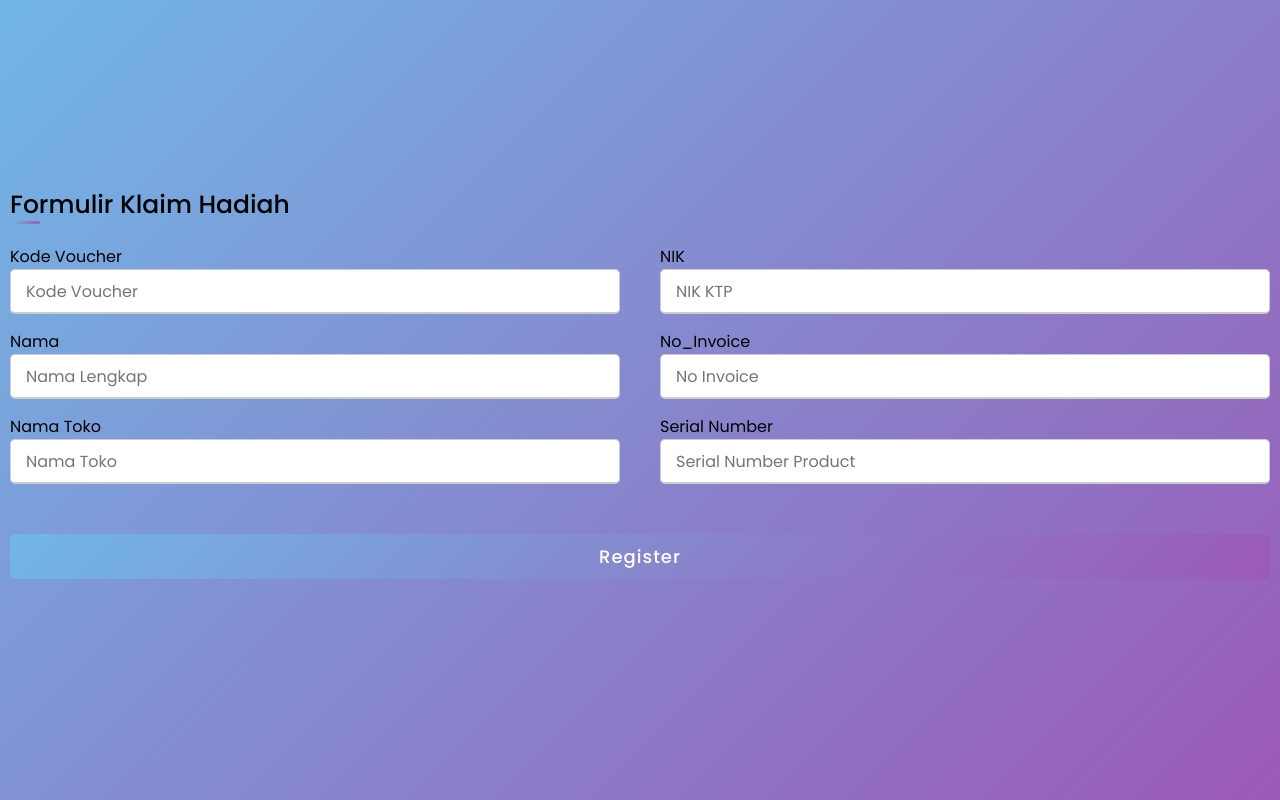
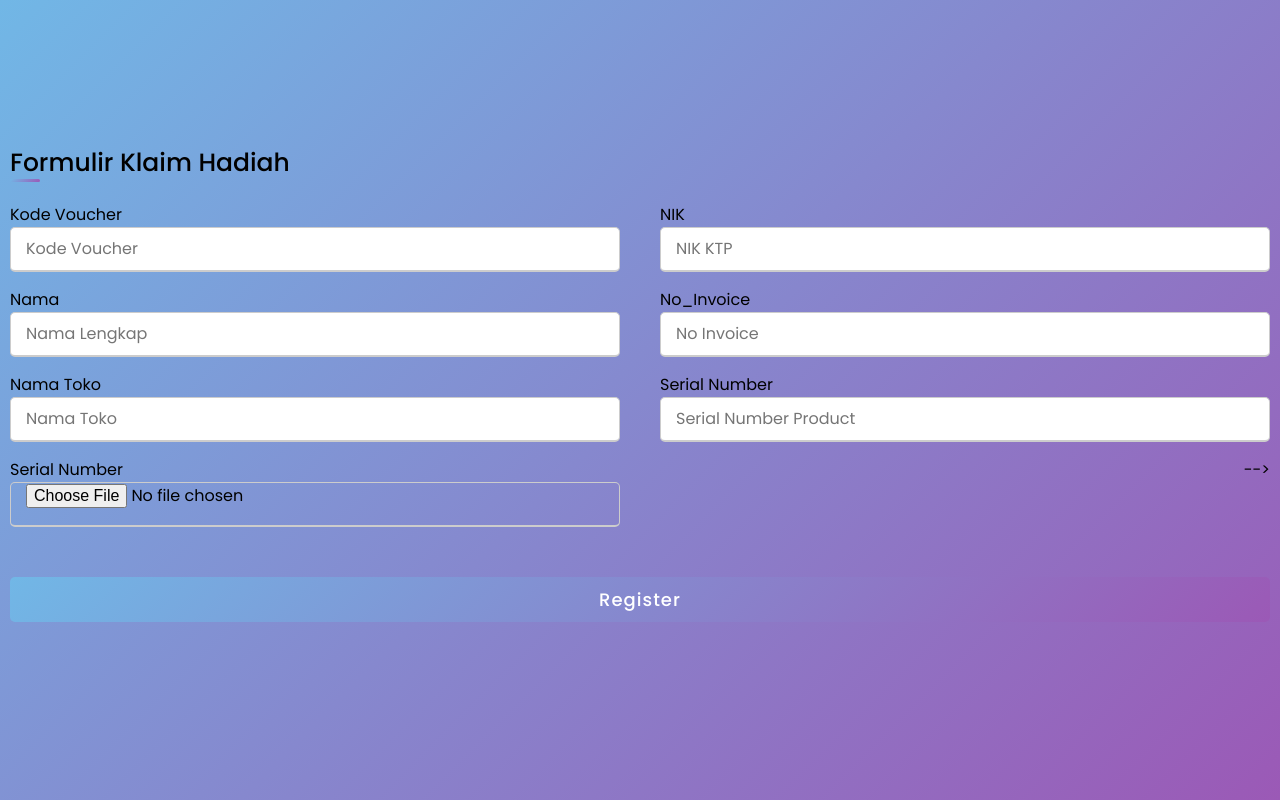
Before and after one commit to HARRYSUSANTO/Claim-Gift2025, a plain HTML site: page index.html in a window 1280 px wide. Drawn offline with Linux system fonts and the light colour scheme.

Commit message:
index.html

```diff
--- a/index.html
+++ b/index.html
@@ -44,8 +44,7 @@
             <label for="SN" class="form-label">Serial Number</label>
             <input type="text" placeholder="Serial Number Product" required name="SN">
           </div>
-          <!-- Input for Confirm Password -->
-<!--           <div class="input-box">
+          <div class="input-box">
             <label for="Foto_SN" class="form-label">Serial Number</label>
             <input type="file" required name="Foto_SN">
           </div> -->
```
